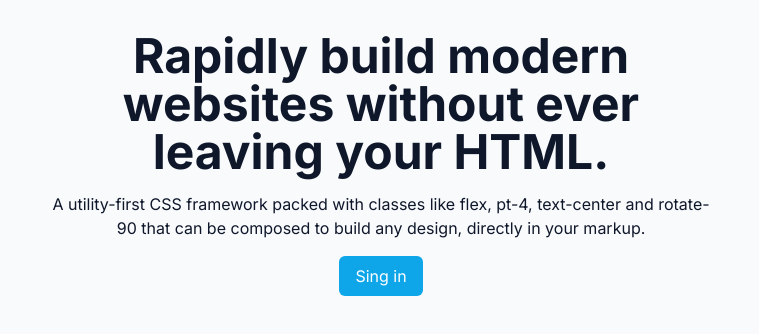
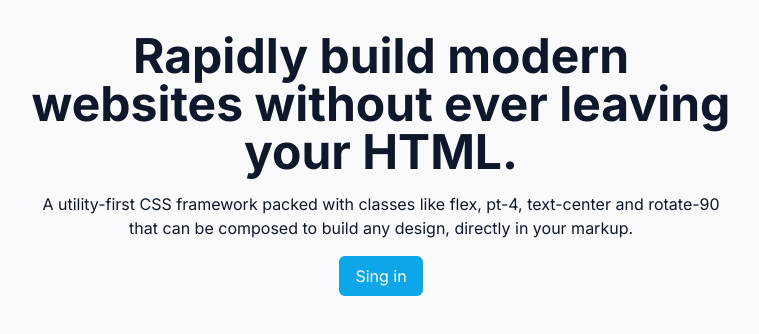
Before and after one commit to YonaraMirelly/tailwind-next, a Next.js app: page / in a window 1280 px wide. Shown: the top 334 px of the page, without its empty margins (259-1018 px from the left). Built offline with nearby package versions, Linux system fonts and the light colour scheme.

Commit message:
Valores Arbitrários

```diff
--- a/src/app/page.tsx
+++ b/src/app/page.tsx
@@ -3,7 +3,7 @@
 export default function Home() {
   return (
     <div className="p-8 bg-slate-50 text-slate-900 dark:bg-slate-900 dark:text-slate-100 h-screen flex flex-col items-center text-center">
-      <div className="max-w-2xl">
+      <div className="max-w-app">
         <h1 className="font-bold text-3xl sm:text-4xl lg:text-5xl">
           Rapidly build modern websites without ever leaving your HTML.
         </h1>
--- a/tailwind.config.ts
+++ b/tailwind.config.ts
@@ -6,6 +6,13 @@
   ],
   theme: {
     extend: {
+      maxWidth: {
+        app:'700px'
+
+      },
+
+
+
       colors: {
         nara: '#8257e6',
       }
```
